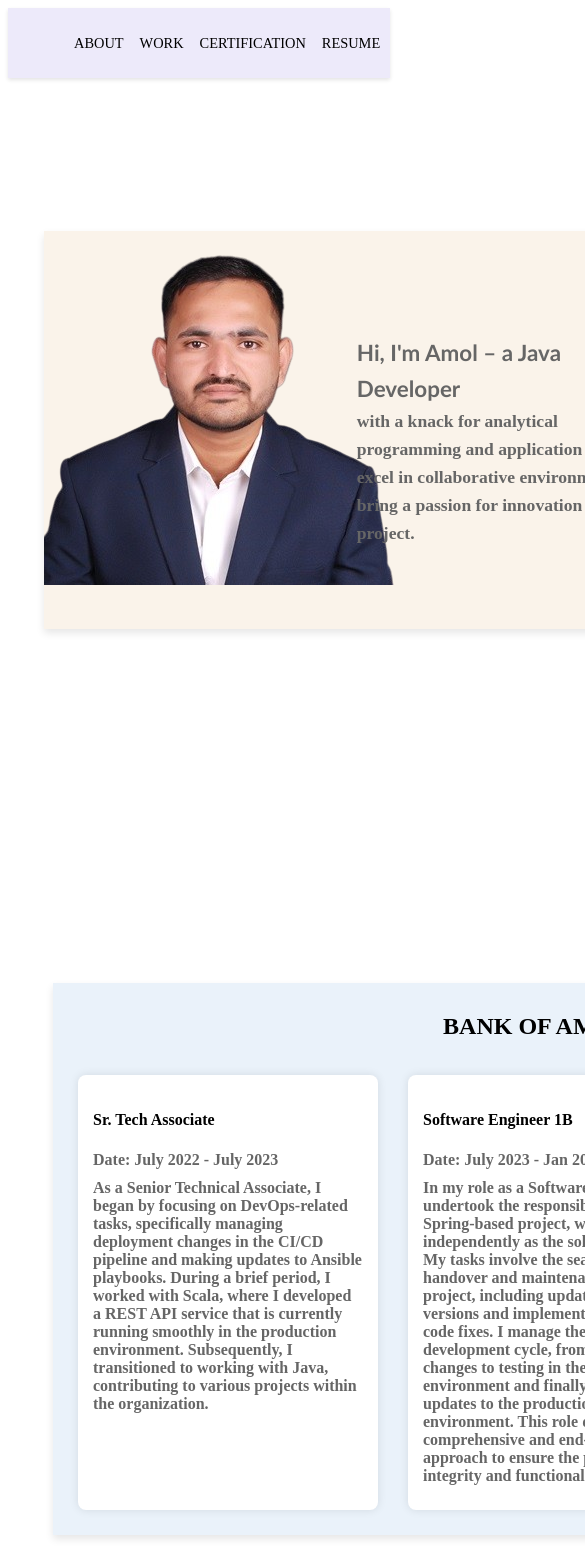
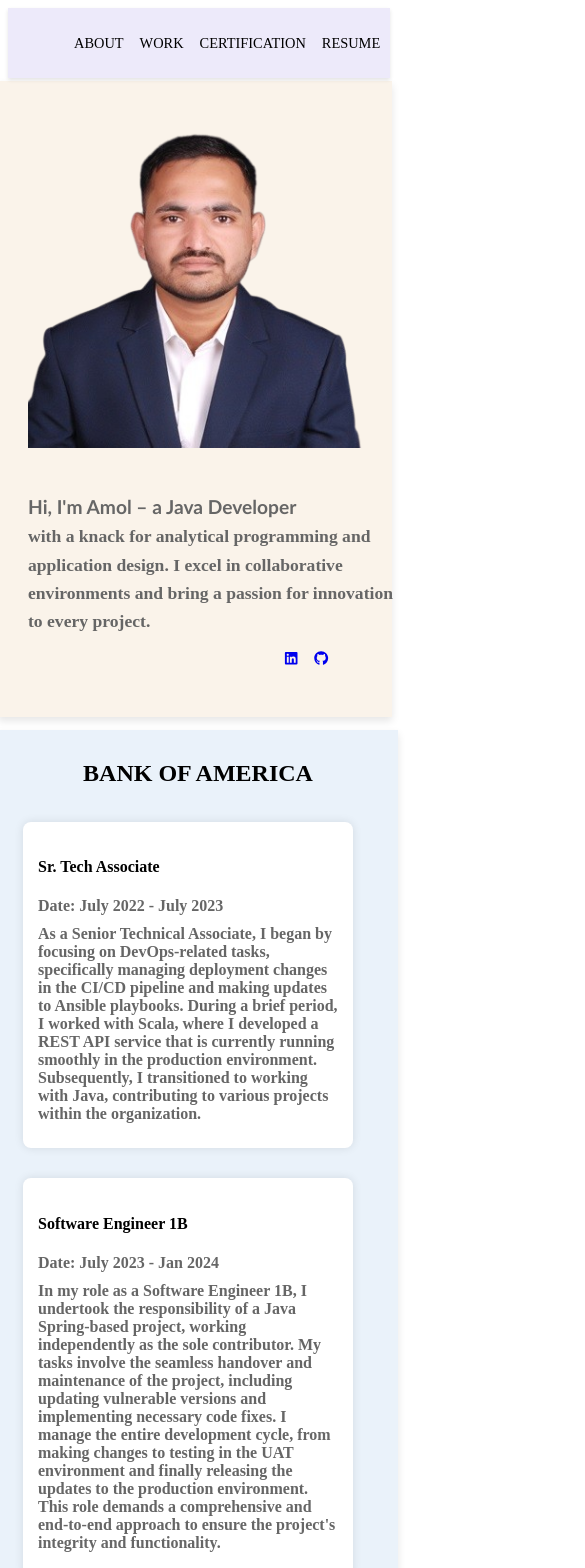
Before and after one commit to amolmote/amol_mote, a React (Vite) app: page / in a window 390 px wide. Shown: the top 1568 px of the page, 585 px wide, since content can reach past the window. Built offline with nearby package versions, Linux system fonts and the light colour scheme.

Commit message:
media query for mobile device responsiveness

```diff
--- a/src/components/AboutPage.module.css
+++ b/src/components/AboutPage.module.css
@@ -40,3 +40,36 @@
 .iconContainer {
   margin-left: 256px;
 }
+
+@media screen and (max-width: 460px) {
+  .outerContainerDesign {
+    margin-top: -42px;
+    width: 100%;
+    flex-direction: column;
+    padding: 10px;
+  }
+
+  .imageContainer {
+    width: 100%;
+    padding: 20px;
+  }
+  .aboutMeText {
+    width: 100%;
+    padding: 20px;
+    margin-top: -6px;
+  }
+
+  .titleStyle {
+    font-size: 1.2rem;
+  }
+
+  ul {
+    flex-direction: flex;
+  }
+
+  img {
+    width: 90%;
+    height: auto;
+    display: block;
+  }
+}
--- a/src/components/CertificationContainer.module.css
+++ b/src/components/CertificationContainer.module.css
@@ -11,3 +11,14 @@
   justify-content: space-around;
   flex-wrap: wrap;
 }
+
+@media screen and (max-width: 767px) {
+  .certContainer {
+    margin-top: 300px;
+    width: 100%;
+  }
+  .cardsDiv {
+    display: flex;
+    flex-direction: column;
+  }
+}
--- a/src/components/Resume.jsx
+++ b/src/components/Resume.jsx
@@ -6,7 +6,7 @@
     <div className={styles.resumeContainer}>
       <h2 style={{ textAlign: "center" }}>RESUME</h2>
       <div style={{ textAlign: "center" }}>
-        <iframe src={pdf}></iframe>
+        <embed src={pdf} type="application/pdf" width="100%" height="500px" />
       </div>
     </div>
   );
--- a/src/components/Resume.module.css
+++ b/src/components/Resume.module.css
@@ -6,8 +6,15 @@
   justify-content: center;
 }
 
-iframe {
+embed {
   width: 70%;
   height: 100vh;
   padding: 20px 20px;
 }
+
+@media screen and (max-width: 767px) {
+  .resumeContainer {
+    width: 100%;
+    margin-top: 0px;
+  }
+}
--- a/src/components/WorkExperience.module.css
+++ b/src/components/WorkExperience.module.css
@@ -9,4 +9,18 @@
 
 .cardsDiv {
   display: flex;
+  justify-content: space-around;
 }
+
+@media screen and (max-width: 767px) {
+  .workExperienceContainer {
+    margin-bottom: 10px;
+    width: 100%;
+    margin-top: -112px;
+  }
+
+  .cardsDiv {
+    display: flex;
+    flex-direction: column;
+  }
+}
```
